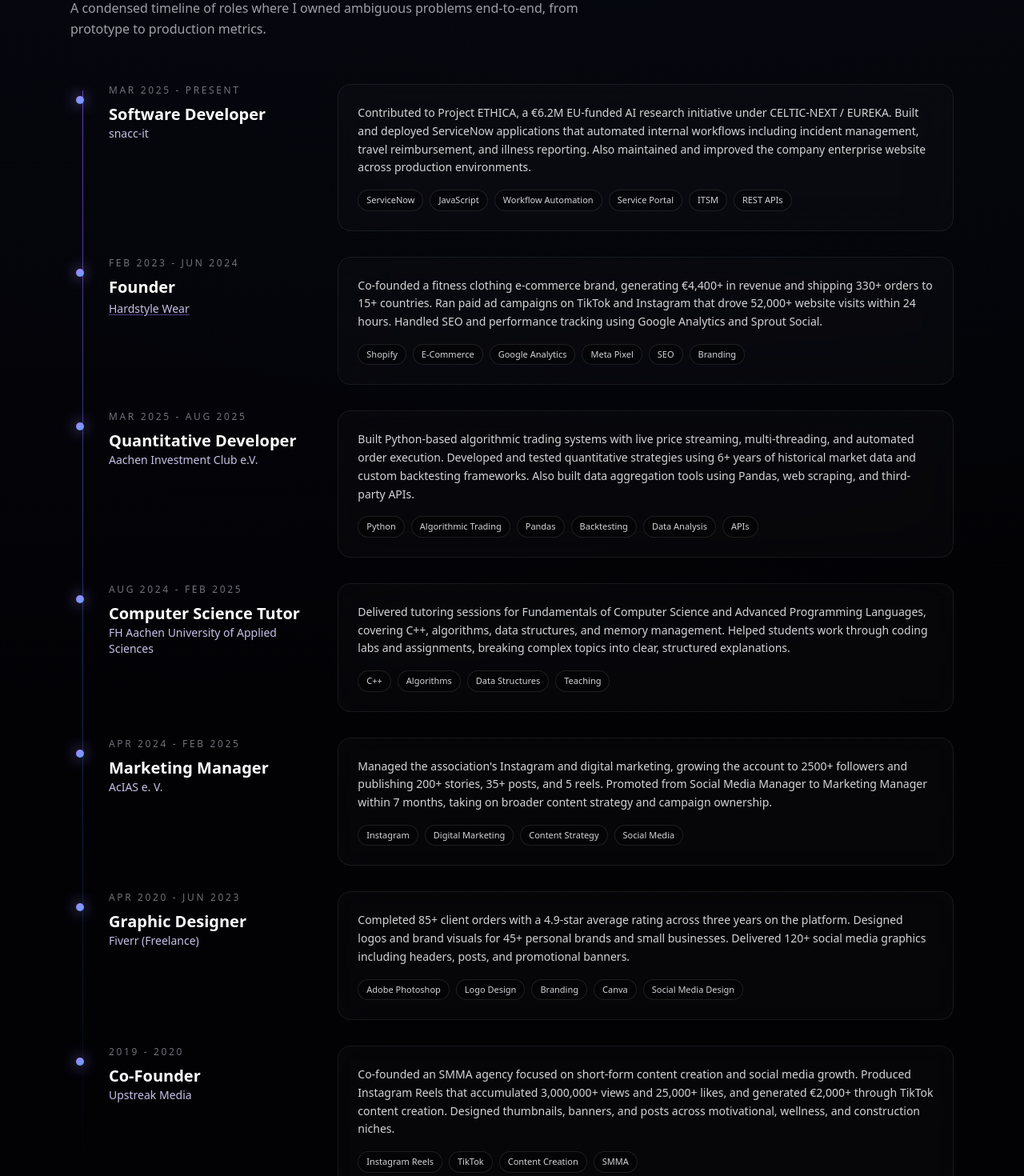
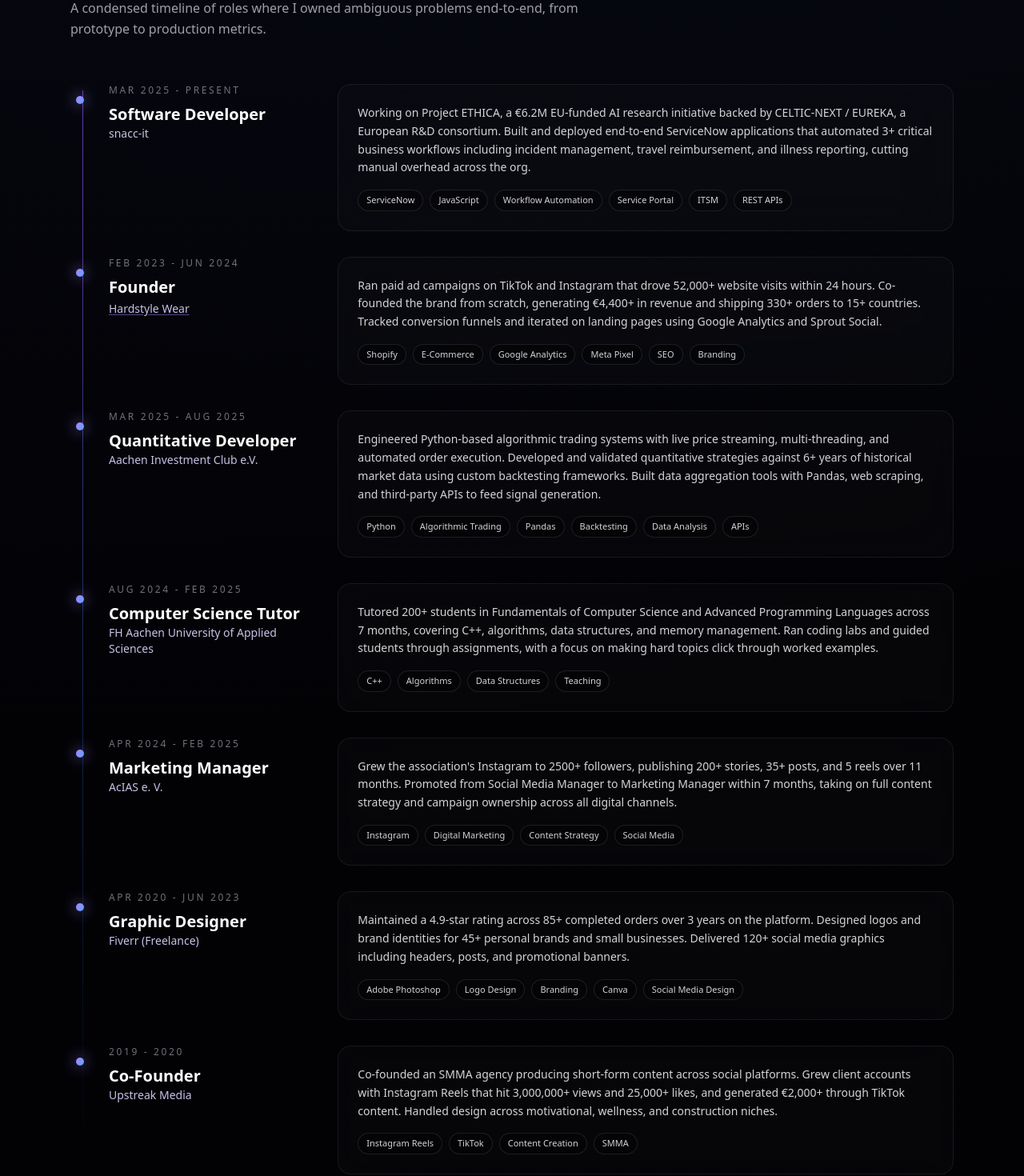
Before and after one commit to egehank1/personal-website, a Next.js app: page / in a window 1280 px wide. Shown: the part 3480-4950 px from the top of the page at 80% size. Built offline with nearby package versions, Linux system fonts and the light colour scheme; no server answers.

Commit message:
Enhance experience descriptions for clarity and impact, emphasizing key contributions and achievements across various roles. Update summaries to reflect active involvement and specific outcomes, improving overall readability and detail.

```diff
--- a/src/data/experience.ts
+++ b/src/data/experience.ts
@@ -15,7 +15,7 @@
     company: "snacc-it",
     period: "Mar 2025 - Present",
     summary:
-      "Contributed to Project ETHICA, a €6.2M EU-funded AI research initiative under CELTIC-NEXT / EUREKA. Built and deployed ServiceNow applications that automated internal workflows including incident management, travel reimbursement, and illness reporting. Also maintained and improved the company enterprise website across production environments.",
+      "Working on Project ETHICA, a €6.2M EU-funded AI research initiative backed by CELTIC-NEXT / EUREKA, a European R&D consortium. Built and deployed end-to-end ServiceNow applications that automated 3+ critical business workflows including incident management, travel reimbursement, and illness reporting, cutting manual overhead across the org.",
     stack: ["ServiceNow", "JavaScript", "Workflow Automation", "Service Portal", "ITSM", "REST APIs"],
   },
   {
@@ -25,7 +25,7 @@
     companyUrl: "https://www.hardstylewear.com",
     period: "Feb 2023 - Jun 2024",
     summary:
-      "Co-founded a fitness clothing e-commerce brand, generating €4,400+ in revenue and shipping 330+ orders to 15+ countries. Ran paid ad campaigns on TikTok and Instagram that drove 52,000+ website visits within 24 hours. Handled SEO and performance tracking using Google Analytics and Sprout Social.",
+      "Ran paid ad campaigns on TikTok and Instagram that drove 52,000+ website visits within 24 hours. Co-founded the brand from scratch, generating €4,400+ in revenue and shipping 330+ orders to 15+ countries. Tracked conversion funnels and iterated on landing pages using Google Analytics and Sprout Social.",
     stack: ["Shopify", "E-Commerce", "Google Analytics", "Meta Pixel", "SEO", "Branding"],
   },
   {
@@ -34,7 +34,7 @@
     company: "Aachen Investment Club e.V.",
     period: "Mar 2025 - Aug 2025",
     summary:
-      "Built Python-based algorithmic trading systems with live price streaming, multi-threading, and automated order execution. Developed and tested quantitative strategies using 6+ years of historical market data and custom backtesting frameworks. Also built data aggregation tools using Pandas, web scraping, and third-party APIs.",
+      "Engineered Python-based algorithmic trading systems with live price streaming, multi-threading, and automated order execution. Developed and validated quantitative strategies against 6+ years of historical market data using custom backtesting frameworks. Built data aggregation tools with Pandas, web scraping, and third-party APIs to feed signal generation.",
     stack: ["Python", "Algorithmic Trading", "Pandas", "Backtesting", "Data Analysis", "APIs"],
   },
   {
@@ -43,7 +43,7 @@
     company: "FH Aachen University of Applied Sciences",
     period: "Aug 2024 - Feb 2025",
     summary:
-      "Delivered tutoring sessions for Fundamentals of Computer Science and Advanced Programming Languages, covering C++, algorithms, data structures, and memory management. Helped students work through coding labs and assignments, breaking complex topics into clear, structured explanations.",
+      "Tutored 200+ students in Fundamentals of Computer Science and Advanced Programming Languages across 7 months, covering C++, algorithms, data structures, and memory management. Ran coding labs and guided students through assignments, with a focus on making hard topics click through worked examples.",
     stack: ["C++", "Algorithms", "Data Structures", "Teaching"],
   },
   {
@@ -52,7 +52,7 @@
     company: "AcIAS e. V.",
     period: "Apr 2024 - Feb 2025",
     summary:
-      "Managed the association's Instagram and digital marketing, growing the account to 2500+ followers and publishing 200+ stories, 35+ posts, and 5 reels. Promoted from Social Media Manager to Marketing Manager within 7 months, taking on broader content strategy and campaign ownership.",
+      "Grew the association's Instagram to 2500+ followers, publishing 200+ stories, 35+ posts, and 5 reels over 11 months. Promoted from Social Media Manager to Marketing Manager within 7 months, taking on full content strategy and campaign ownership across all digital channels.",
     stack: ["Instagram", "Digital Marketing", "Content Strategy", "Social Media"],
   },
   {
@@ -61,7 +61,7 @@
     company: "Fiverr (Freelance)",
     period: "Apr 2020 - Jun 2023",
     summary:
-      "Completed 85+ client orders with a 4.9-star average rating across three years on the platform. Designed logos and brand visuals for 45+ personal brands and small businesses. Delivered 120+ social media graphics including headers, posts, and promotional banners.",
+      "Maintained a 4.9-star rating across 85+ completed orders over 3 years on the platform. Designed logos and brand identities for 45+ personal brands and small businesses. Delivered 120+ social media graphics including headers, posts, and promotional banners.",
     stack: ["Adobe Photoshop", "Logo Design", "Branding", "Canva", "Social Media Design"],
   },
   {
@@ -70,7 +70,7 @@
     company: "Upstreak Media",
     period: "2019 - 2020",
     summary:
-      "Co-founded an SMMA agency focused on short-form content creation and social media growth. Produced Instagram Reels that accumulated 3,000,000+ views and 25,000+ likes, and generated €2,000+ through TikTok content creation. Designed thumbnails, banners, and posts across motivational, wellness, and construction niches.",
+      "Co-founded an SMMA agency producing short-form content across social platforms. Grew client accounts with Instagram Reels that hit 3,000,000+ views and 25,000+ likes, and generated €2,000+ through TikTok content. Handled design across motivational, wellness, and construction niches.",
     stack: ["Instagram Reels", "TikTok", "Content Creation", "SMMA"],
   },
 ];
```
